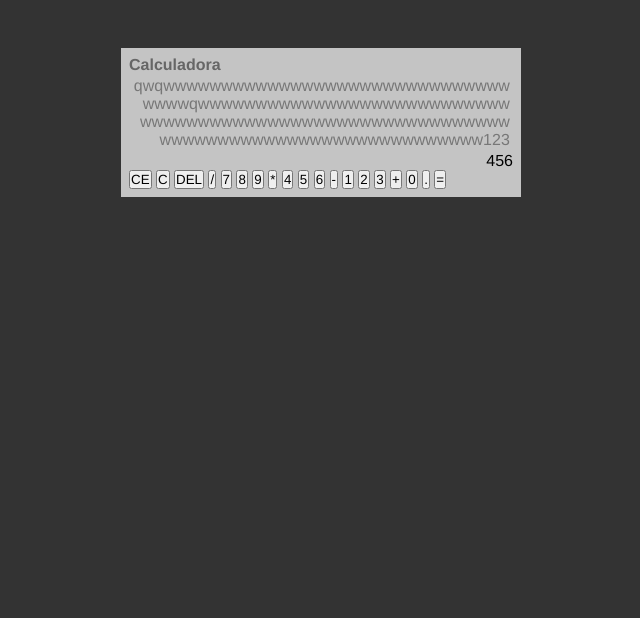
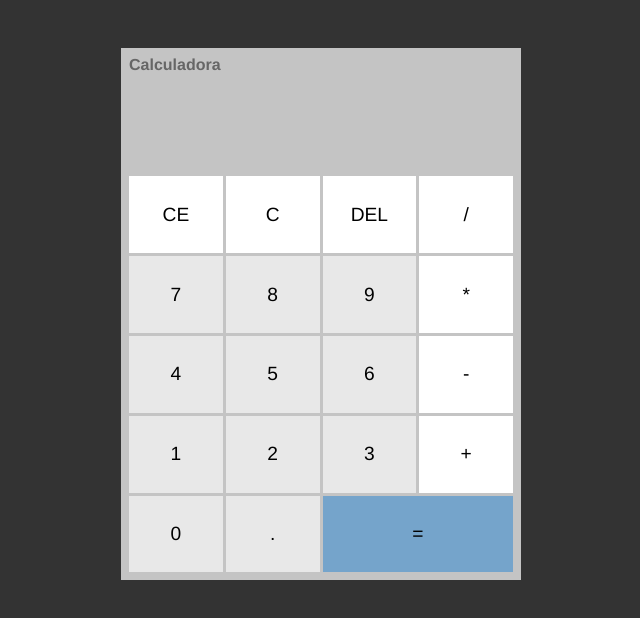
Before and after one commit to NikolasDias2006/Projetos, a plain HTML site: page Projetos-com-ajuda/calculadora/index.html in a window 1280 px wide. Shown: the whole page, without its empty margins (319-959 px from the left). Drawn offline with Linux system fonts and the light colour scheme.

Commit message:
html e css completo

```diff
--- a/Projetos-com-ajuda/calculadora/css/styles.css
+++ b/Projetos-com-ajuda/calculadora/css/styles.css
@@ -33,12 +33,62 @@ body {
     text-align: right;
 }
 
-#previous-operation {
-    color: #777;
-    padding: .2em;
-
-    /*Ajuda o dado a nao ficar para fora da div*/
+#previous-operation,#current-operation {
+    min-height: 1.6em;
+    padding: 0.2em;
     overflow-wrap: break-word;
 }
 
-/*Parei no minuto 12:41*/
+
+
+#previous-operation {
+    color: #777;
+    /*Ajuda o dado a nao ficar para fora da div*/
+}
+
+#current-operation {
+    font-size: 3em;
+    font-weight: 700;
+}
+
+#buttons-container {
+    /* um embaixo do outro */
+     display: grid;
+     /*talvez um otimo jeito de fazer tabelas*/
+     grid-template-columns: 1fr 1fr 1fr 1fr;
+     /*aumenta o espaço entre os botoes*/
+     gap: 3px;
+}
+
+#buttons-container button {
+   border: 1px solid transparent;
+   border-radius: 0;
+   height: 4em;
+   font-size: 1.2em;
+   background-color: white;
+   /* Cursor em forma de click ao encostar nos botoes */
+   cursor: pointer;
+
+}
+
+#buttons-container .number {
+    background-color: #f3f3f3c2;
+}
+
+#buttons-container button:hover {
+        background-color: #bababa;
+        border-color: #999;
+}
+
+#buttons-container #equal-btn {
+    grid-column: span 2;
+    background-color: #75a4cb;
+}
+
+#buttons-container #equal-btn:hover {
+    background-color: #3a91d8;
+    border-color: #999;
+}
+
+
+/*Parei no minuto */
--- a/Projetos-com-ajuda/calculadora/index.html
+++ b/Projetos-com-ajuda/calculadora/index.html
@@ -12,8 +12,8 @@
     <div id="calc">
         <h3>Calculadora</h3>
         <div id="operations">
-        <div id="previous-operation">qwqwwwwwwwwwwwwwwwwwwwwwwwwwwwwwwwwwwqwwwwwwwwwwwwwwwwwwwwwwwwwwwwwwwwwwwwwwwwwwwwwwwwwwwwwwwwwwwwwwwwwwwwwwwwwwwwwwwwwwwwwww123</div>
-        <div id="current-operation">456</div>
+        <div id="previous-operation"></div>
+        <div id="current-operation"></div>
     </div>
            <!--botoes da calculadora-->
         <div id="buttons-container">
```
